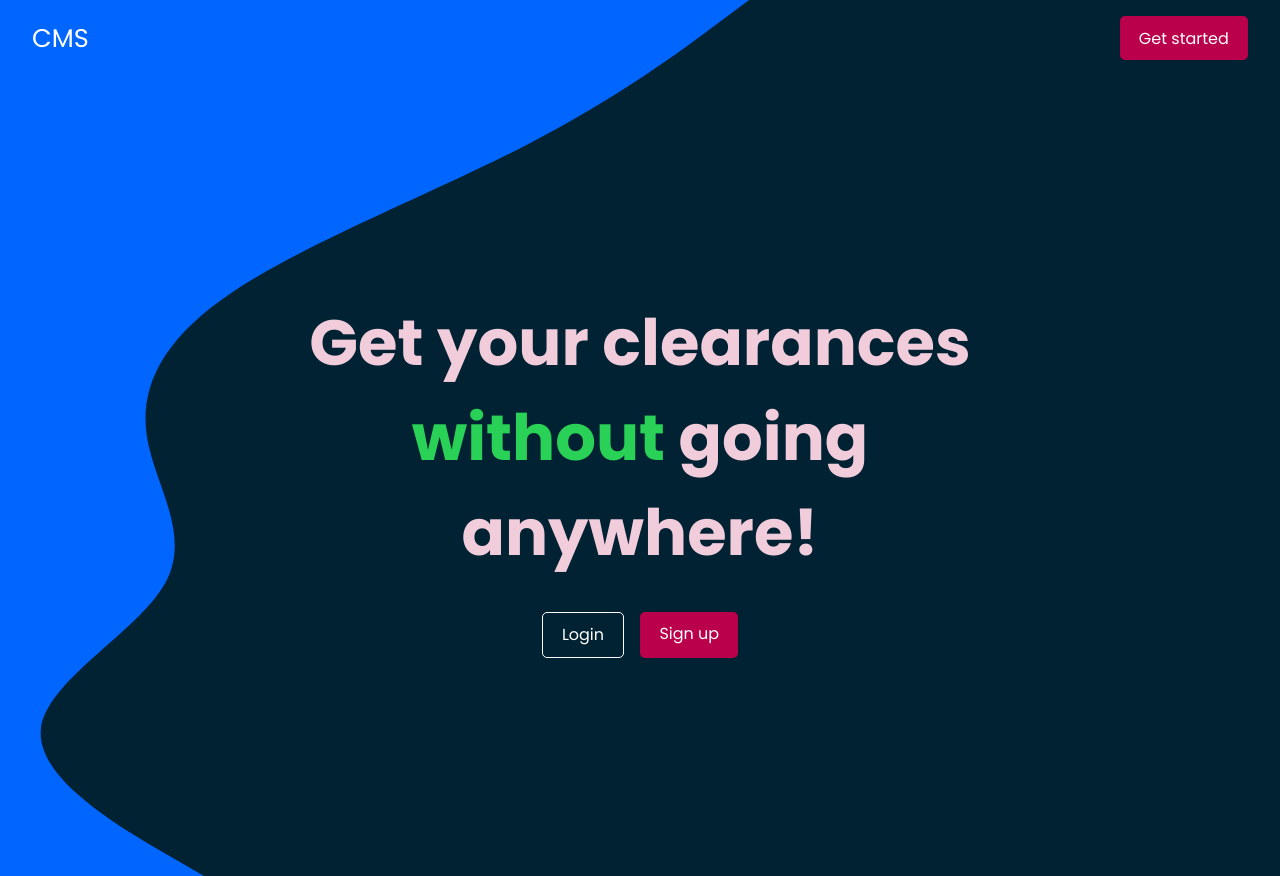
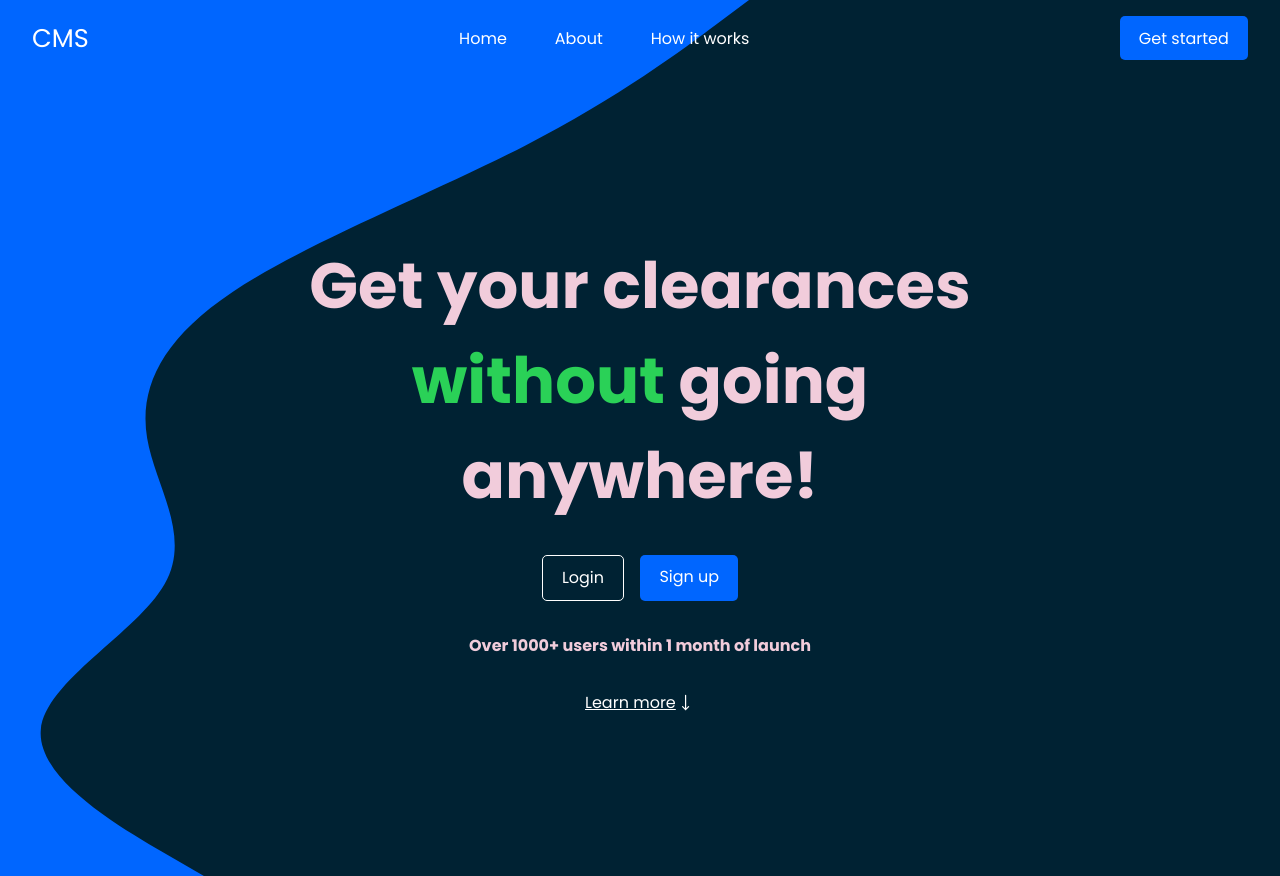
Before and after one commit to abel3ri/CMS, a PHP site: page / in a window 1280 px wide. Run offline with PHP 8.4, Linux system fonts and the light colour scheme.

Commit message:
End header-section

```diff
--- a/index.html
+++ b/index.html
@@ -8,9 +8,14 @@
     <link rel="stylesheet" href="./style.css" />
   </head>
   <body>
-    <section class="main-section">
+    <section class="header-section">
       <nav class="nav">
         <a href="#" class="logo">CMS</a>
+        <div class="nav-links">
+          <a href="#" class="nav-link">Home</a>
+          <a href="#" class="nav-link">About</a>
+          <a href="#" class="nav-link">How it works</a>
+        </div>
         <a href="#" class="btn get-started">Get started</a>
       </nav>
       <header class="header">
@@ -22,7 +27,27 @@
           <a href="#" class="btn login-btn">Login</a>
           <a href="#" class="btn signup-btn">Sign up</a>
         </div>
+
+        <h4 class="">Over 1000+ users within 1 month of launch</h4>
+        <a href="" class="learn-more"
+          >Learn more<svg
+            xmlns="http://www.w3.org/2000/svg"
+            fill="none"
+            viewBox="0 0 24 24"
+            stroke-width="1.5"
+            stroke="currentColor"
+            class="arrow-down"
+          >
+            <path
+              stroke-linecap="round"
+              stroke-linejoin="round"
+              d="M15.75 17.25L12 21m0 0l-3.75-3.75M12 21V3"
+            />
+          </svg>
+        </a>
       </header>
     </section>
+    <!-- End of header section -->
+    <section class=""></section>
   </body>
 </html>
--- a/style.css
+++ b/style.css
@@ -1,5 +1,5 @@
-/* #FF0066 */
-/* #BB004B */
+/* #FF0066 Primary color */
+/* #BB004B  Secondary Color*/
 
 /* #002233
   #0066FF
@@ -14,7 +14,9 @@
 html {
   font-family: "Poppins", sans-serif;
 }
-.main-section {
+
+/* Header section */
+.header-section {
   background: center/cover no-repeat url("./Images/background3.svg");
   overflow: hidden;
 }
@@ -23,6 +25,21 @@ html {
   justify-content: space-between;
   align-items: center;
   padding: 1rem 2rem;
+}
+.nav-links {
+  display: flex;
+  gap: 2rem;
+}
+.nav-link:is(:link, :visited) {
+  color: #fff;
+  text-decoration: none;
+  transition: all 0.3s;
+  padding: 4px 8px;
+}
+.nav-link:is(:hover, :active) {
+  background-color: #d4d4d4cd;
+  color: #fff;
+  border-radius: 3px;
 }
 .logo:link,
 .logo:visited {
@@ -41,7 +58,7 @@ html {
 .signup-btn:visited,
 .login-btn:link {
   padding: 0.6rem 1.2rem;
-  background-color: #bb004b;
+  background-color: #0066ff;
   border-radius: 5px;
   transition: all 0.3s;
 }
@@ -49,7 +66,7 @@ html {
 .get-started:active,
 .signup-btn:hover,
 .signup-btn:active {
-  background-color: #830035;
+  background-color: #0047b3;
 }
 .login-btn:link,
 .login-btn:visited {
@@ -82,3 +99,11 @@ html {
   display: flex;
   gap: 1rem;
 }
+.learn-more {
+  color: #fff;
+  display: flex;
+}
+.arrow-down {
+  width: 1.2rem;
+}
+/* End of header section */
```
